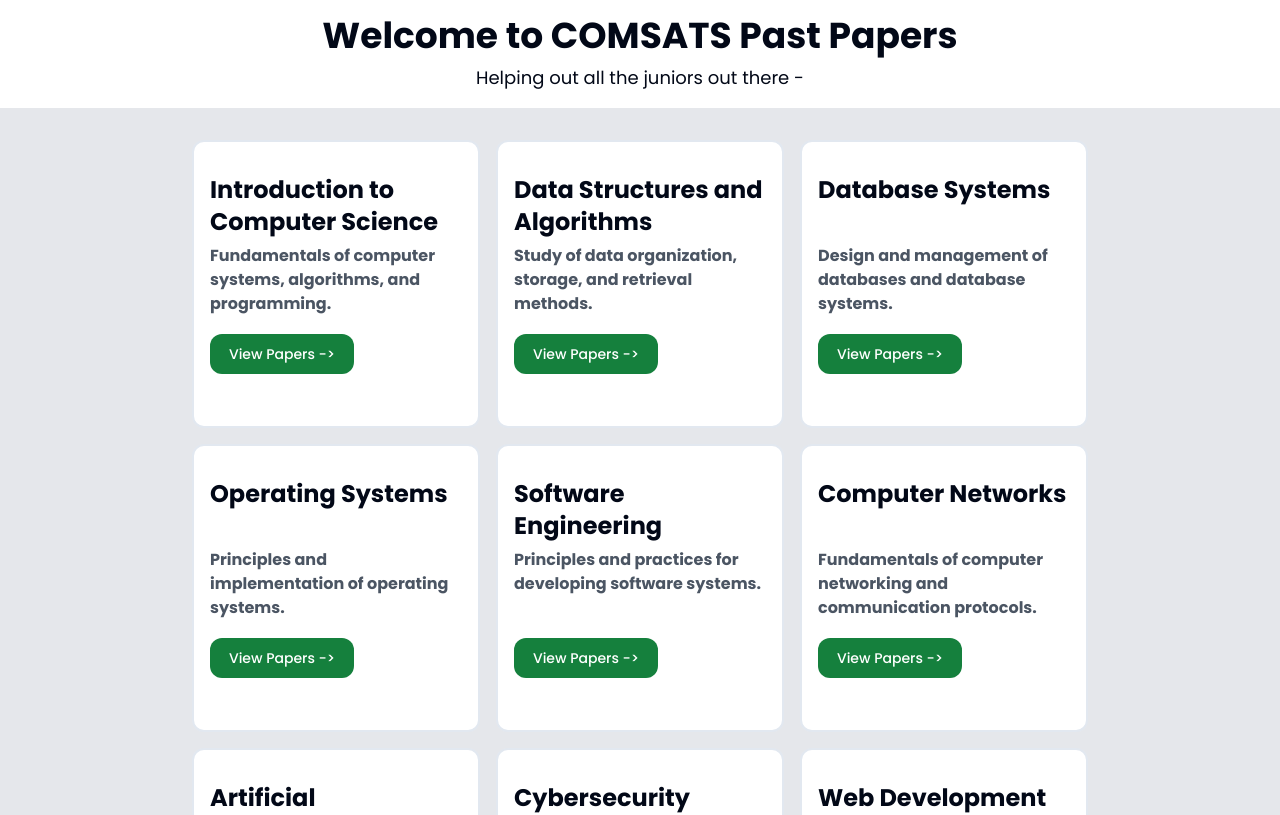
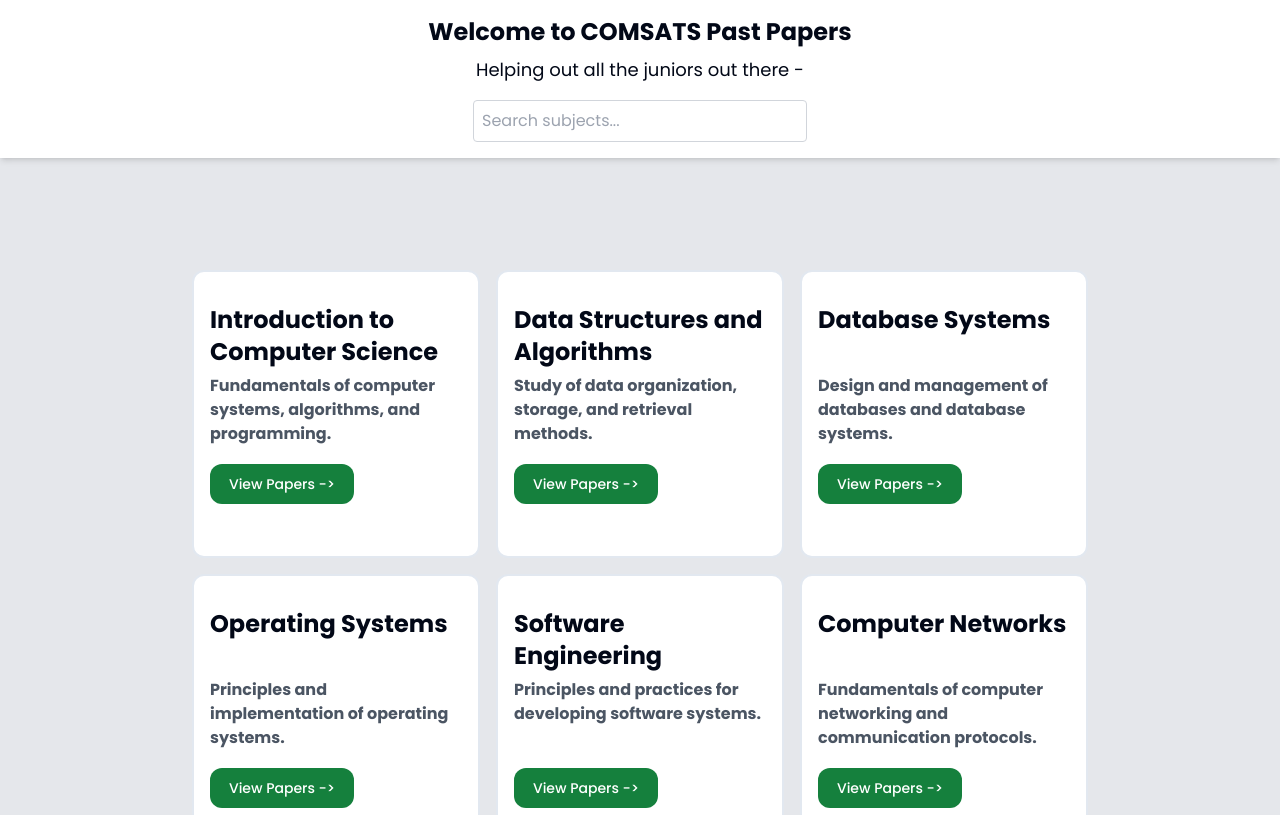
Before and after one commit to harisxayyaz/comsats-paper-vault, a Next.js app: page /dashboard in a window 1280 px wide. Shown: the top 815 px of the page. Built offline with nearby package versions, Linux system fonts and the light colour scheme.

Commit message:
added search functionality

```diff
--- a/src/app/dashboard/[subject]/page.tsx
+++ b/src/app/dashboard/[subject]/page.tsx
@@ -71,18 +71,6 @@
       </div>
 
       <style jsx>{`
-        @keyframes fadeIn {
-          from {
-            opacity: 0;
-          }
-          to {
-            opacity: 1;
-          }
-        }
-
-        .animate-fadeIn {
-          animation: fadeIn 1s ease-in-out;
-        }
 
         @media (max-width: 640px) {
           .p-8 {
--- a/src/app/dashboard/page.tsx
+++ b/src/app/dashboard/page.tsx
@@ -1,4 +1,4 @@
-'use client'
+"use client";
 import React, { useState, useEffect } from "react";
 import Card from "@/components/card";
 import { useRouter } from "next/navigation";
@@ -12,6 +12,7 @@
 const Dashboard: React.FC = () => {
   const router = useRouter();
   const [subjects, setSubjects] = useState<Subject[]>([]);
+  const [searchTerm, setSearchTerm] = useState("");
 
   useEffect(() => {
     const fetchData = async () => {
@@ -30,19 +31,34 @@
     fetchData();
   }, []);
 
+  const handleSearchChange = (e: React.ChangeEvent<HTMLInputElement>) => {
+    setSearchTerm(e.target.value);
+  };
+
+  const filteredSubjects = subjects.filter((subject) =>
+    subject.name.toLowerCase().includes(searchTerm.toLowerCase())
+  );
+
   return (
-    <div className="min-h-screen flex flex-col">
-      <section className="flex flex-col justify-center items-center text-center p-4">
-        <h1 className="text-2xl md:text-4xl font-bold mb-2">
+    <main className="min-h-screen flex flex-col">
+      <header className="flex flex-col justify-center items-center text-center p-4 bg-white shadow-md z-10 w-full">
+        <h1 className="text-2xl font-bold mb-2">
           Welcome to COMSATS Past Papers
         </h1>
         <p className="text-sm md:text-lg">
           Helping out all the juniors out there -
         </p>
-      </section>
+        <input
+          type="text"
+          value={searchTerm}
+          onChange={handleSearchChange}
+          placeholder="Search subjects..."
+          className="mt-4 p-2 border border-gray-300 rounded"
+        />
+      </header>
       <div className="flex-grow bg-gray-200 flex justify-center p-4">
-        <section className="flex flex-wrap gap-4 w-full max-w-[1200px] p-4 justify-center animate-fadeIn">
-          {subjects.map((subject, index) => (
+        <section className="flex flex-wrap gap-4 w-full max-w-[1200px] min-h-screen p-4 justify-center animate-fadeIn mt-20">
+          {filteredSubjects.map((subject, index) => (
             <Card
               key={index}
               name={subject.name}
@@ -52,22 +68,7 @@
           ))}
         </section>
       </div>
-
-      <style jsx>{`
-        @keyframes fadeIn {
-          from {
-            opacity: 0;
-          }
-          to {
-            opacity: 1;
-          }
-        }
-
-        .animate-fadeIn {
-          animation: fadeIn 1s ease-in-out;
-        }
-      `}</style>
-    </div>
+    </main>
   );
 };
 
--- a/src/app/globals.css
+++ b/src/app/globals.css
@@ -73,4 +73,17 @@
     body {
       @apply bg-background text-foreground;
     }
+
+     @keyframes fadeIn {
+          from {
+            opacity: 0;
+          }
+          to {
+            opacity: 1;
+          }
+        }
+
+        .animate-fadeIn {
+          animation: fadeIn 1s ease-in-out;
+        }
   }
--- a/src/app/page.tsx
+++ b/src/app/page.tsx
@@ -1,43 +1,9 @@
-"use client";
-import { useRouter } from "next/navigation";
+import Welcome from "@/components/welcome";
 
 export default function Home() {
-  const router = useRouter();
   return (
-    <div className="min-h-screen flex flex-col justify-center items-center bg-white text-black">
-      <main className="flex flex-col items-center justify-center flex-1 p-5 text-center">
-        <h1 className="text-6xl font-bold animate-fadeIn font-punk">
-          Welcome to <span className="text-green-700">COMSATS Paper Vault</span>
-        </h1>
-
-        <p className="mt-5 text-2xl animate-fadeIn font-punk">
-          Your one-stop destination for all comsats past papers ;{")"}
-        </p>
-
-        <button
-          onClick={() => {
-            router.push("/dashboard");
-          }}
-          className="flex text-lg font-bold items-center gap-1 text-white animate-fadeIn justify-center bg-green-700 w-36 h-10 mt-5 rounded-xl hover:bg-green-900 hover:ease-in duration-300"
-        >
-          <p className="transform">Let's go -{">"}</p>
-        </button>
-      </main>
-
-      <style jsx>{`
-        @keyframes fadeIn {
-          from {
-            opacity: 0;
-          }
-          to {
-            opacity: 1;
-          }
-        }
-
-        .animate-fadeIn {
-          animation: fadeIn 2s ease-in-out;
-        }
-      `}</style>
+    <div>
+      <Welcome/>
     </div>
   );
 }
--- /dev/null
+++ b/src/components/welcome.tsx
@@ -0,0 +1,28 @@
+"use client";
+import { useRouter } from "next/navigation";
+
+export default function Welcome() {
+  const router = useRouter();
+  return (
+    <div className="min-h-screen flex flex-col justify-center items-center bg-white text-black">
+      <main className="flex flex-col items-center justify-center flex-1 p-5 text-center">
+        <h1 className="text-6xl font-bold animate-fadeIn ">
+          Welcome to <span className="text-green-700">COMSATS Paper Vault</span>
+        </h1>
+
+        <p className="mt-5 text-2xl animate-fadeIn font-punk">
+          Your one-stop destination for all comsats past papers ;{")"}
+        </p>
+
+        <button
+          onClick={() => {
+            router.push("/dashboard");
+          }}
+          className="flex text-lg font-bold items-center gap-1 text-white animate-fadeIn justify-center bg-green-700 w-36 h-10 mt-5 rounded-xl hover:bg-green-900 hover:ease-in duration-300"
+        >
+          <p className="transform">Let's go -{">"}</p>
+        </button>
+      </main>
+    </div>
+  );
+}
```
